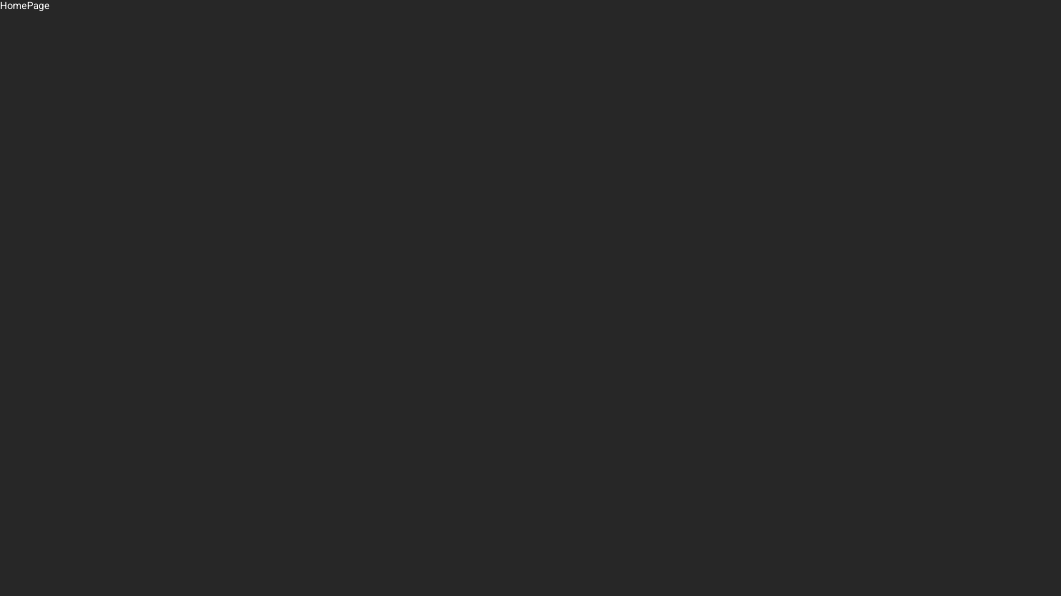
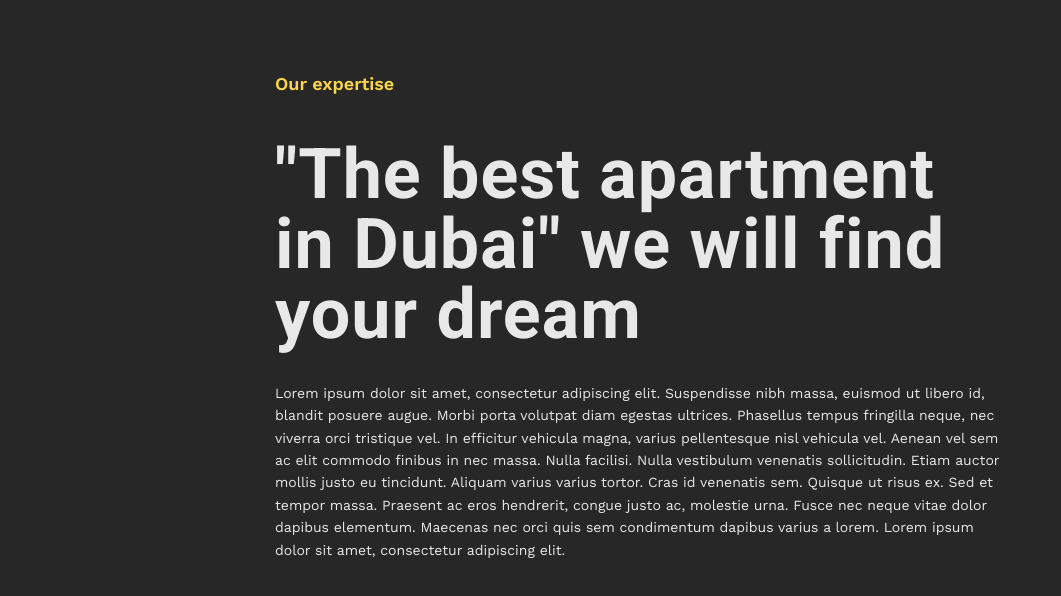
Before and after one commit to 13RedFox/project_dubai, a React (Vite) app: page / in a window 1280 px wide. Shown: the top 596 px of the page, without its empty margins (0-1061 px from the left). Built offline with nearby package versions, Linux system fonts and the light colour scheme.

Commit message:
:sparkles: add HomeExpertise component

```diff
--- /dev/null
+++ b/src/components/Home/HomeExpertise/HomeExpertise.jsx
@@ -0,0 +1,25 @@
+import styles from './HomeExpertise.module.scss';
+import { Container } from '../../common';
+
+export const HomeExpertise = () => {
+  return (
+    <section className={styles.expertise}>
+      <Container className={styles.container}>
+        <div className={styles.expertise__wrapper}>
+          <p className={styles.expertise__wrapper_subtitle}>Our expertise</p>
+          <h2 className={styles.expertise__wrapper_title}>"The best apartment in Dubai" we will find your dream</h2>
+          <p className={styles.expertise__wrapper_description}>
+            Lorem ipsum dolor sit amet, consectetur adipiscing elit. Suspendisse nibh massa, euismod ut libero id,
+            blandit posuere augue. Morbi porta volutpat diam egestas ultrices. Phasellus tempus fringilla neque, nec
+            viverra orci tristique vel. In efficitur vehicula magna, varius pellentesque nisl vehicula vel. Aenean vel
+            sem ac elit commodo finibus in nec massa. Nulla facilisi. Nulla vestibulum venenatis sollicitudin. Etiam
+            auctor mollis justo eu tincidunt. Aliquam varius varius tortor. Cras id venenatis sem. Quisque ut risus ex.
+            Sed et tempor massa. Praesent ac eros hendrerit, congue justo ac, molestie urna. Fusce nec neque vitae dolor
+            dapibus elementum. Maecenas nec orci quis sem condimentum dapibus varius a lorem. Lorem ipsum dolor sit
+            amet, consectetur adipiscing elit.
+          </p>
+        </div>
+      </Container>
+    </section>
+  );
+};
--- /dev/null
+++ b/src/components/Home/HomeExpertise/HomeExpertise.module.scss
@@ -0,0 +1,54 @@
+@import 'main';
+
+.expertise {
+  padding-top: 70px;
+  &__wrapper {
+    width: 100%;
+    margin: 0 auto;
+    @include media($SCREEN_DESKTOP) {
+      max-width: 730px;
+    }
+    &_subtitle {
+      font-family: $SECOND_FONT;
+      @include text(rem(14px), 600, $YELLOW);
+      line-height: 114%;
+      margin-bottom: 10px;
+      @include media($SCREEN_TABLET) {
+        font-size: rem(16px);
+        line-height: 118%;
+        margin-bottom: 14px;
+      }
+      @include media($SCREEN_DESKTOP) {
+        font-size: rem(18px);
+        line-height: 160%;
+        margin-bottom: 40px;
+      }
+    }
+    &_title {
+      @include text(rem(24px), 700, $GRAY_L);
+      line-height: 125%;
+      margin-bottom: 10px;
+      letter-spacing: 1px;
+      @include media($SCREEN_TABLET) {
+        font-size: rem(30px);
+        line-height: 123%;
+        margin-bottom: 23px;
+        max-width: 450px;
+      }
+      @include media($SCREEN_DESKTOP) {
+        font-size: rem(70px);
+        line-height: 100%;
+        margin-bottom: 33px;
+        max-width: 100%;
+      }
+    }
+    &_description {
+      font-family: $SECOND_FONT;
+      @include text(rem(14px), 400, $GRAY_L);
+      line-height: 160%;
+    }
+    @include media($SCREEN_DESKTOP) {
+      font-size: rem(18px);
+    }
+  }
+}
--- /dev/null
+++ b/src/components/Home/HomeExpertise/index.js
@@ -0,0 +1 @@
+export * from './HomeExpertise';
--- /dev/null
+++ b/src/components/Home/index.js
@@ -0,0 +1 @@
+export * from './HomeExpertise/';
--- a/src/pages/HomePage.jsx
+++ b/src/pages/HomePage.jsx
@@ -1,3 +1,9 @@
+import { HomeExpertise } from '../components/Home';
+
 export const HomePage = () => {
-  return <div>HomePage</div>;
+  return (
+    <>
+      <HomeExpertise />
+    </>
+  );
 };
```
Also changed, not shown: 2 other files (tests, documents, lock files or other folders).
